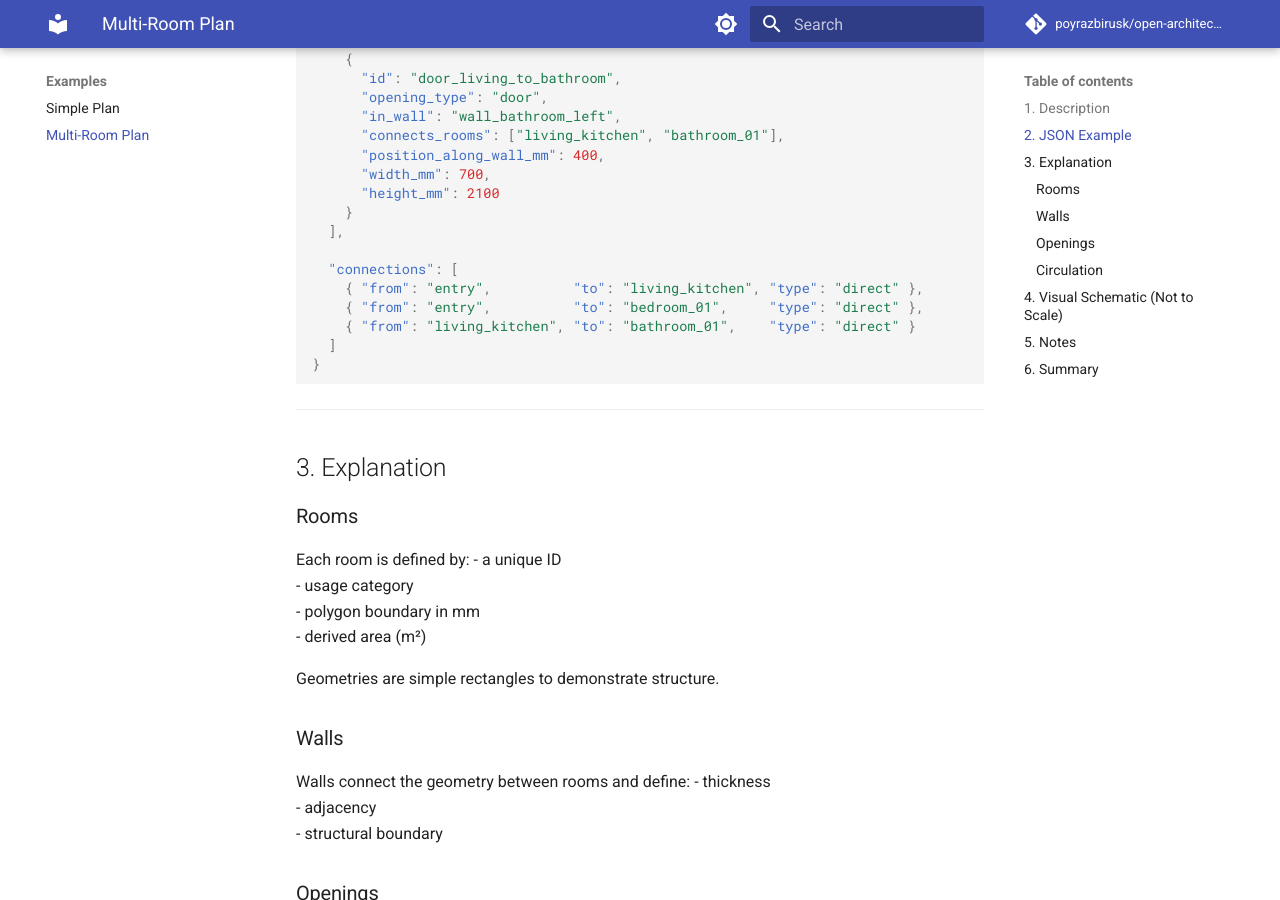
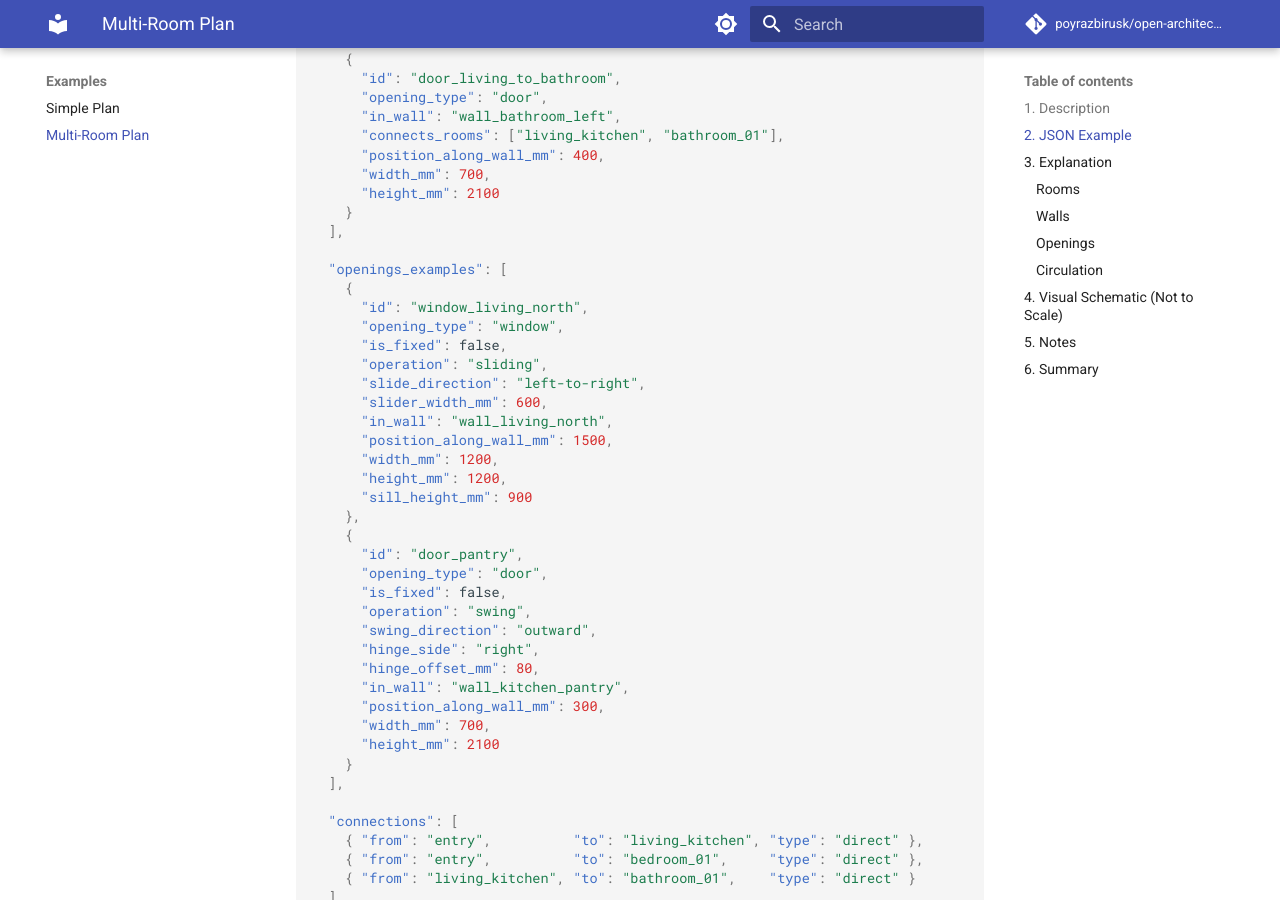
Before and after one commit to poyrazbirusk/open-architecture-standards, an MkDocs documentation site: the page built from docs/examples/multi_room_plan.md, in a window 1280 px wide and 900 px high, scrolled down 3469 px. Built offline with MkDocs 1.6.1 and Material for MkDocs 9.7.7, drawn with Linux system fonts in a browser that asks for light colours; comment, search, counter and statistics services are not loaded.

Commit message:
Added additional opening definitions.

```diff
--- a/docs/examples/multi_room_plan.md
+++ b/docs/examples/multi_room_plan.md
@@ -170,6 +170,35 @@ Plan dimensions are simple rectangles connected by doors, all placed in mm coord
     }
   ],
 
+  "openings_examples": [
+    {
+      "id": "window_living_north",
+      "opening_type": "window",
+      "is_fixed": false,
+      "operation": "sliding",
+      "slide_direction": "left-to-right",
+      "slider_width_mm": 600,
+      "in_wall": "wall_living_north",
+      "position_along_wall_mm": 1500,
+      "width_mm": 1200,
+      "height_mm": 1200,
+      "sill_height_mm": 900
+    },
+    {
+      "id": "door_pantry",
+      "opening_type": "door",
+      "is_fixed": false,
+      "operation": "swing",
+      "swing_direction": "outward",
+      "hinge_side": "right",
+      "hinge_offset_mm": 80,
+      "in_wall": "wall_kitchen_pantry",
+      "position_along_wall_mm": 300,
+      "width_mm": 700,
+      "height_mm": 2100
+    }
+  ],
+
   "connections": [
     { "from": "entry",          "to": "living_kitchen", "type": "direct" },
     { "from": "entry",          "to": "bedroom_01",     "type": "direct" },
```
Also changed, not shown: docs/glossary.md (+30 -0 lines), docs/layout.md (+15 -0 lines).
